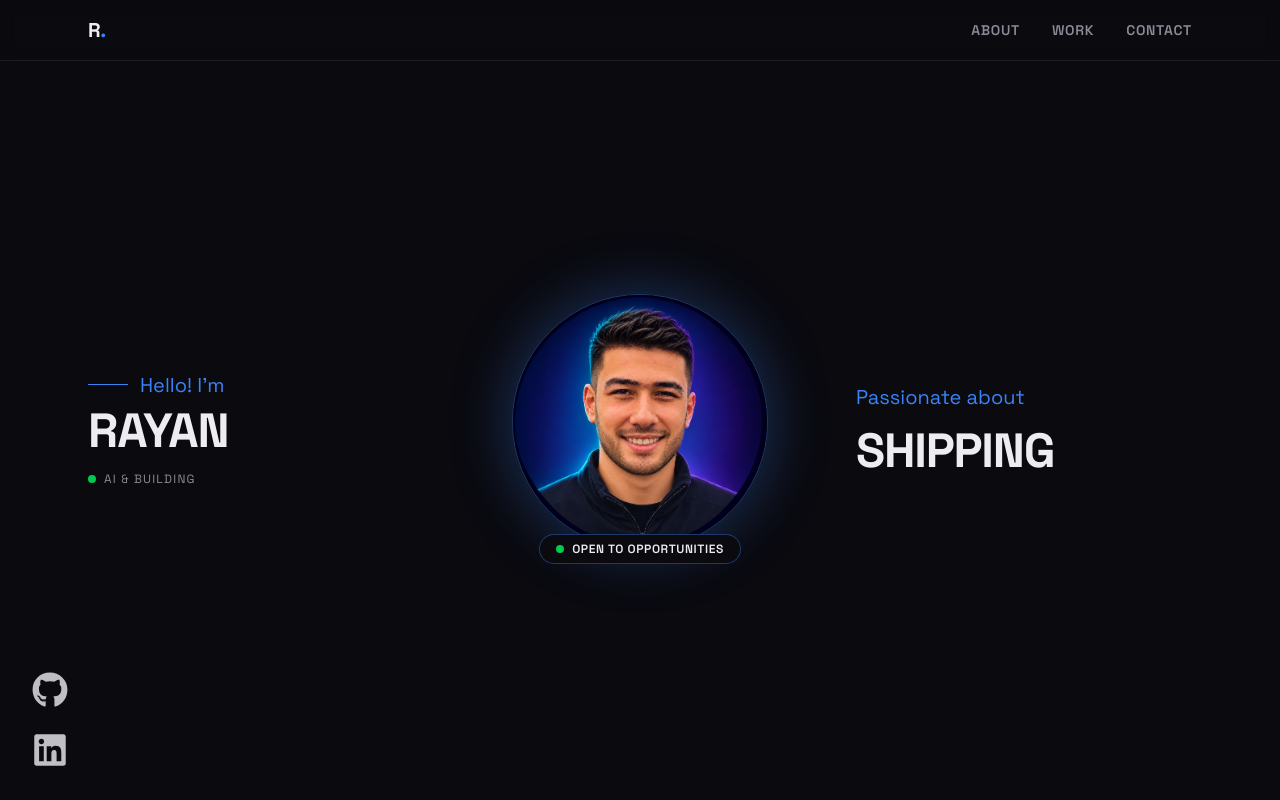
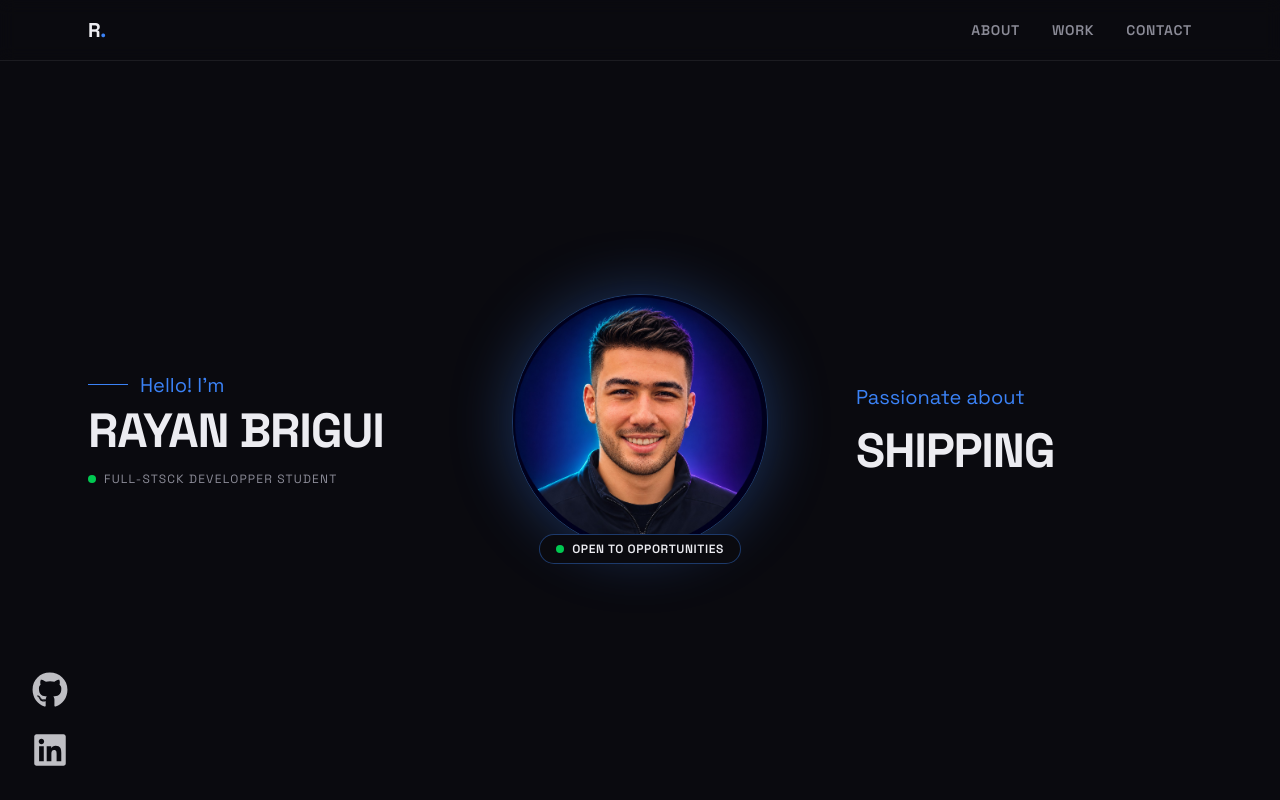
Before and after one commit to rayan9brx/my-website, a Next.js app: page / in a window 1280 px wide. Shown: the top 800 px of the page. Built offline with nearby package versions, Linux system fonts and the light colour scheme.

Commit message:
Update hero text

```diff
--- a/components/Hero.tsx
+++ b/components/Hero.tsx
@@ -12,11 +12,11 @@ export default function Hero() {
             Hello! I&apos;m
           </p>
           <h1 className="mt-2 text-5xl font-bold uppercase leading-none tracking-tight">
-            Rayan
+            Rayan brigui
           </h1>
           <p className="mt-4 flex items-center justify-center gap-2 text-xs uppercase tracking-widest text-muted md:justify-start">
             <span className="h-2 w-2 rounded-full bg-green-500" />
-            AI &amp; Building
+            Full-Stsck Developper Student
           </p>
         </div>
 
@@ -42,7 +42,7 @@ export default function Hero() {
           <p className="text-xl text-accent">Passionate about</p>
           <p className="mt-4 text-4xl font-bold uppercase tracking-tight sm:text-5xl">
             <RotatingWord
-              words={["AI", "Building", "Shipping", "Next.js"]}
+              words={["AI", "Building", "Shipping", "Full-Stack"]}
             />
           </p>
         </div>
```
